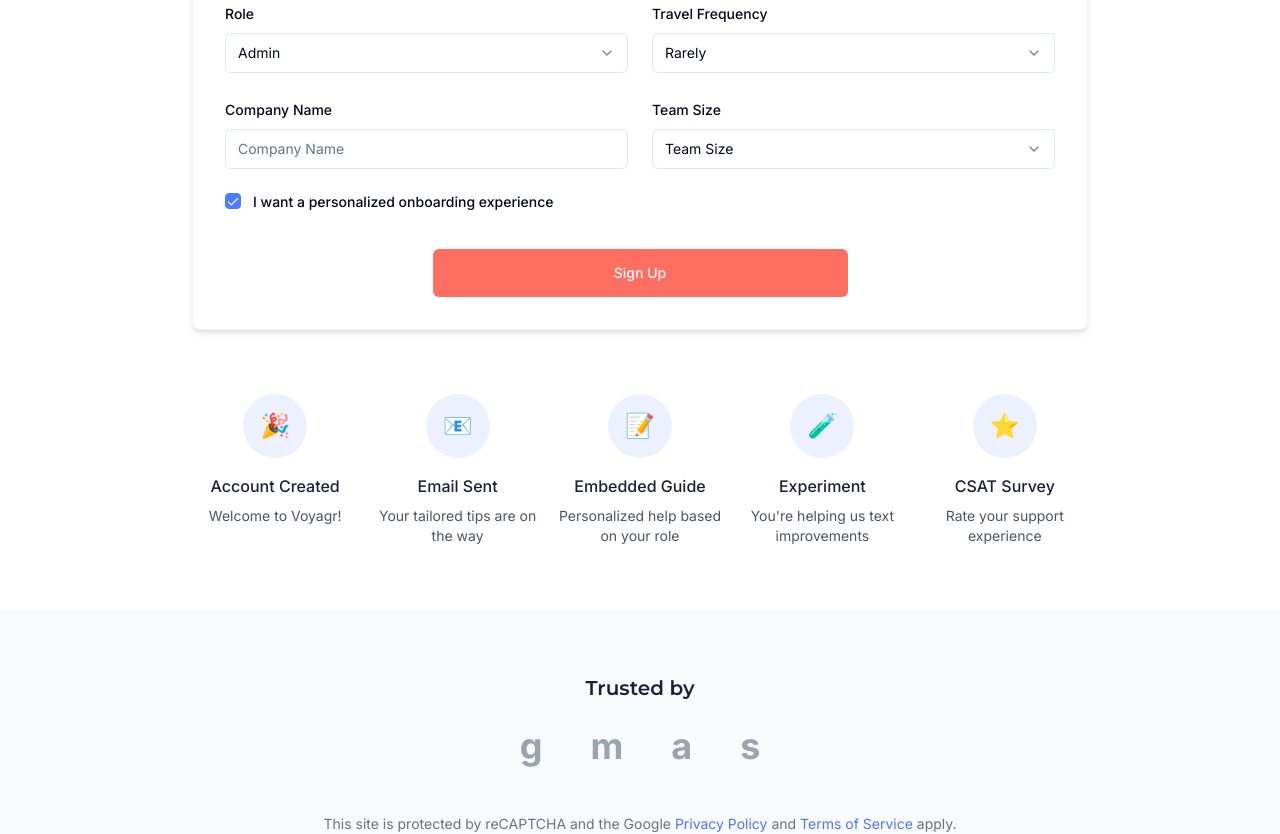
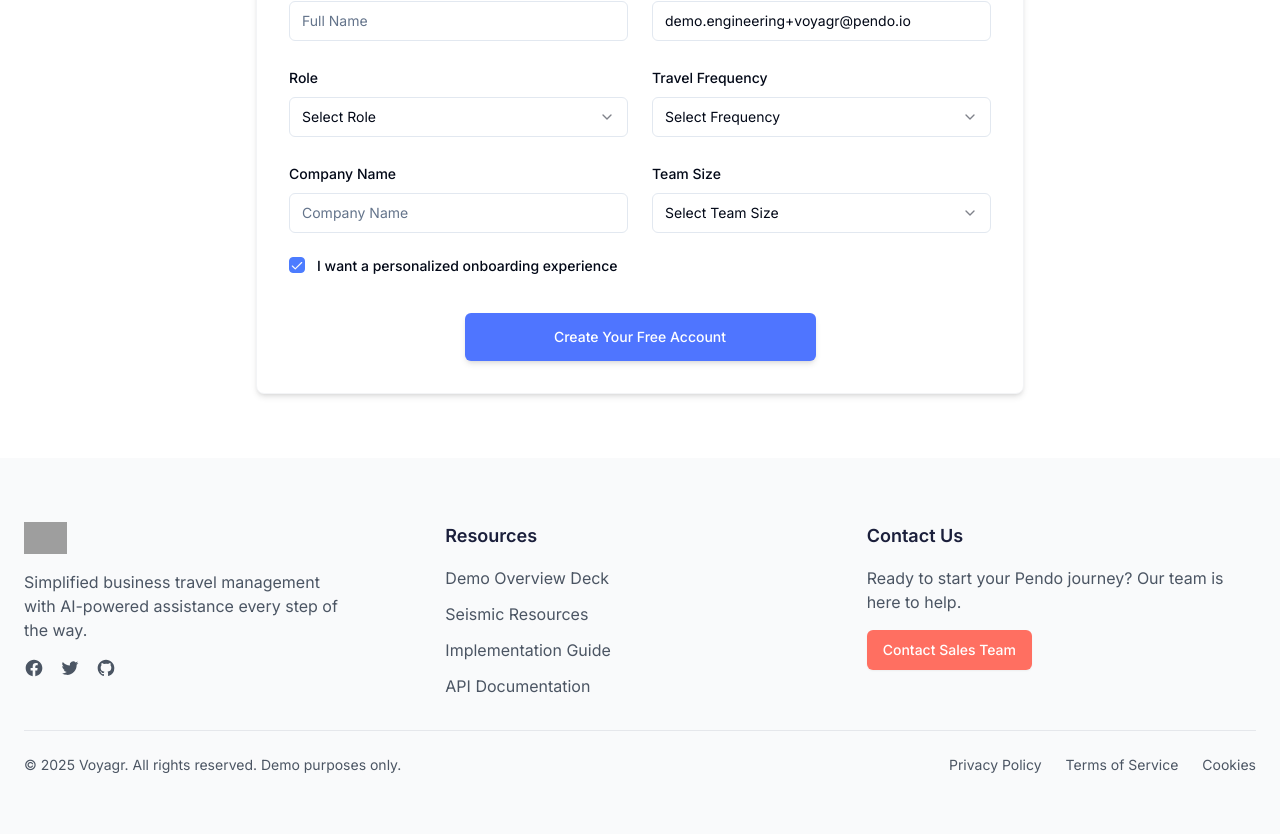
Before and after one commit to Nokamorad/acmetravel-ai-demo-hub, a React (Vite) app: page /signup in a window 1280 px wide. Shown: the part 1133-1967 px from the top of the page. Built offline with nearby package versions, Linux system fonts and the light colour scheme; grey boxes are pictures that could not be loaded; a web font is replaced by a local one.

Commit message:
feat: Implement sign up page
Adds a sign up page with the specified layout, content, and form fields.

```diff
--- a/src/components/auth/SignUpForm.tsx
+++ b/src/components/auth/SignUpForm.tsx
@@ -76,16 +76,6 @@ const SignUpForm: React.FC<SignUpFormProps> = ({ onSignUpSuccess }) => {
         localStorage.setItem("signupFrequency", data.frequency);
         localStorage.setItem("signupCompany", data.company);
 
-        // Update Pendo visitor properties if available
-        if (window && (window as any).updatePendoVisitor) {
-          (window as any).updatePendoVisitor({
-            visitor_type: data.role === "Travel Manager" ? "manager" :
-                          data.frequency === "Weekly" ? "commuter" : "occasional",
-            travel_frequency: data.frequency === "Weekly" ? "frequent" :
-                              data.frequency === "Monthly" ? "regular" : "occasional",
-          });
-        }
-
         // Call the success callback
         onSignUpSuccess();
       }, 1500);
@@ -126,9 +116,7 @@ const SignUpForm: React.FC<SignUpFormProps> = ({ onSignUpSuccess }) => {
   return (
     <Form {...form}>
       <form onSubmit={form.handleSubmit(onSubmit)} className="space-y-6">
-        <div className="grid grid-cols-2 gap-6">
-          {/* First Row */}
-          <div>
+        <div className="grid grid-cols-1 md:grid-cols-2 gap-6">
           <FormField
             control={form.control}
             name="name"
@@ -136,15 +124,13 @@ const SignUpForm: React.FC<SignUpFormProps> = ({ onSignUpSuccess }) => {
               <FormItem>
                 <FormLabel>Full Name</FormLabel>
                 <FormControl>
-                    <Input placeholder="Full Name" {...field} data-pendo-id="signup-name-input" />
+                  <Input placeholder="Full Name" {...field} />
                 </FormControl>
                 <FormMessage />
               </FormItem>
             )}
           />
-          </div>
 
-          <div>
           <FormField
             control={form.control}
             name="email"
@@ -152,35 +138,23 @@ const SignUpForm: React.FC<SignUpFormProps> = ({ onSignUpSuccess }) => {
               <FormItem>
                 <FormLabel>Work Email</FormLabel>
                 <FormControl>
-                    <Input
-                      type="email"
-                      placeholder="Work Email"
-                      {...field}
-                      data-pendo-id="signup-email-input"
-                    />
+                  <Input type="email" placeholder="Work Email" {...field} />
                 </FormControl>
                 <FormMessage />
               </FormItem>
             )}
           />
-          </div>
 
-          {/* Second Row */}
-          <div>
           <FormField
             control={form.control}
             name="role"
             render={({ field }) => (
               <FormItem>
                 <FormLabel>Role</FormLabel>
-                  <Select
-                    onValueChange={field.onChange}
-                    defaultValue={field.value}
-                    data-pendo-id="signup-role-select"
-                  >
+                <Select onValueChange={field.onChange} defaultValue={field.value}>
                   <FormControl>
                     <SelectTrigger>
-                        <SelectValue placeholder="Admin" />
+                      <SelectValue placeholder="Select Role" />
                     </SelectTrigger>
                   </FormControl>
                   <SelectContent>
@@ -195,23 +169,17 @@ const SignUpForm: React.FC<SignUpFormProps> = ({ onSignUpSuccess }) => {
               </FormItem>
             )}
           />
-          </div>
 
-          <div>
           <FormField
             control={form.control}
             name="frequency"
             render={({ field }) => (
               <FormItem>
                 <FormLabel>Travel Frequency</FormLabel>
-                  <Select
-                    onValueChange={field.onChange}
-                    defaultValue={field.value}
-                    data-pendo-id="signup-frequency-select"
-                  >
+                <Select onValueChange={field.onChange} defaultValue={field.value}>
                   <FormControl>
                     <SelectTrigger>
-                        <SelectValue placeholder="Rarely" />
+                      <SelectValue placeholder="Select Frequency" />
                     </SelectTrigger>
                   </FormControl>
                   <SelectContent>
@@ -226,10 +194,7 @@ const SignUpForm: React.FC<SignUpFormProps> = ({ onSignUpSuccess }) => {
               </FormItem>
             )}
           />
-          </div>
 
-          {/* Third Row */}
-          <div>
           <FormField
             control={form.control}
             name="company"
@@ -237,29 +202,23 @@ const SignUpForm: React.FC<SignUpFormProps> = ({ onSignUpSuccess }) => {
               <FormItem>
                 <FormLabel>Company Name</FormLabel>
                 <FormControl>
-                    <Input placeholder="Company Name" {...field} data-pendo-id="signup-company-input" />
+                  <Input placeholder="Company Name" {...field} />
                 </FormControl>
                 <FormMessage />
               </FormItem>
             )}
           />
-          </div>
 
-          <div>
           <FormField
             control={form.control}
             name="teamSize"
             render={({ field }) => (
               <FormItem>
                 <FormLabel>Team Size</FormLabel>
-                  <Select
-                    onValueChange={field.onChange}
-                    defaultValue={field.value}
-                    data-pendo-id="signup-teamsize-select"
-                  >
+                <Select onValueChange={field.onChange} defaultValue={field.value}>
                   <FormControl>
                     <SelectTrigger>
-                        <SelectValue placeholder="Team Size" />
+                      <SelectValue placeholder="Select Team Size" />
                     </SelectTrigger>
                   </FormControl>
                   <SelectContent>
@@ -275,7 +234,6 @@ const SignUpForm: React.FC<SignUpFormProps> = ({ onSignUpSuccess }) => {
             )}
           />
         </div>
-        </div>
 
         <FormField
           control={form.control}
@@ -286,7 +244,6 @@ const SignUpForm: React.FC<SignUpFormProps> = ({ onSignUpSuccess }) => {
                 <Checkbox
                   checked={field.value}
                   onCheckedChange={field.onChange}
-                  data-pendo-id="signup-personalized-checkbox"
                 />
               </FormControl>
               <div className="space-y-1 leading-none">
@@ -299,11 +256,10 @@ const SignUpForm: React.FC<SignUpFormProps> = ({ onSignUpSuccess }) => {
         <div className="flex justify-center pt-4">
           <Button
             type="submit"
-            className="w-1/2 bg-sunset-coral hover:bg-sunset-coral/90 text-white py-6"
+            className="w-full md:w-1/2 bg-sky-blue hover:bg-sky-blue/90 text-white py-6 rounded-md shadow-md hover:shadow-lg transition-all"
             disabled={form.formState.isSubmitting}
-            data-pendo-id="signup-submit-button"
           >
-            {form.formState.isSubmitting ? "Creating Account..." : "Sign Up"}
+            {form.formState.isSubmitting ? "Creating Account..." : "Create Your Free Account"}
           </Button>
         </div>
       </form>
--- a/src/components/ui/button.tsx
+++ b/src/components/ui/button.tsx
@@ -6,11 +6,11 @@ import { cva, type VariantProps } from "class-variance-authority"
 import { cn } from "@/lib/utils"
 
 const buttonVariants = cva(
-  "inline-flex items-center justify-center gap-2 whitespace-nowrap rounded-md text-sm font-medium ring-offset-background transition-colors focus-visible:outline-none focus-visible:ring-2 focus-visible:ring-ring focus-visible:ring-offset-2 disabled:pointer-events-none disabled:opacity-50 [&_svg]:pointer-events-none [&_svg]:size-4 [&_svg]:shrink-0",
+  "inline-flex items-center justify-center gap-2 whitespace-nowrap rounded-md text-sm font-medium transition-colors focus-visible:outline-none focus-visible:ring-2 focus-visible:ring-ring focus-visible:ring-offset-2 disabled:pointer-events-none disabled:opacity-50",
   {
     variants: {
       variant: {
-        default: "bg-sky-blue text-white hover:bg-sky-blue/90",
+        default: "bg-sky-blue text-white hover:bg-sky-blue/90 shadow-sm hover:shadow-md",
         destructive:
           "bg-sunset-coral text-white hover:bg-sunset-coral/90",
         outline:
@@ -38,34 +38,17 @@ export interface ButtonProps
   extends React.ButtonHTMLAttributes<HTMLButtonElement>,
     VariantProps<typeof buttonVariants> {
   asChild?: boolean
-  pendoId?: string
 }
 
 const Button = React.forwardRef<HTMLButtonElement, ButtonProps>(
-  ({ className, variant, size, asChild = false, pendoId, children, ...props }, ref) => {
+  ({ className, variant, size, asChild = false, ...props }, ref) => {
     const Comp = asChild ? Slot : "button"
-
-    // Generate a Pendo ID if one isn't provided
-    const generatedPendoId = pendoId ||
-      (typeof children === 'string' ?
-        `btn-${children.toString().toLowerCase().replace(/\s+/g, '-')}` :
-        undefined);
-
-    // Ensure buttons always have content
-    let buttonContent = children;
-    if (!buttonContent || (React.Children.count(buttonContent) === 0)) {
-      buttonContent = "Submit"; // Default text for empty buttons
-    }
-
     return (
       <Comp
         className={cn(buttonVariants({ variant, size, className }))}
         ref={ref}
-        data-pendo-id={generatedPendoId}
         {...props}
-      >
-        {buttonContent}
-      </Comp>
+      />
     )
   }
 )
--- a/src/pages/SignUp.tsx
+++ b/src/pages/SignUp.tsx
@@ -4,7 +4,6 @@ import { useNavigate } from "react-router-dom";
 import Navbar from "@/components/layout/Navbar";
 import Footer from "@/components/layout/Footer";
 import SignUpForm from "@/components/auth/SignUpForm";
-import { CheckCircle } from "lucide-react";
 
 const SignUp = () => {
   const navigate = useNavigate();
@@ -14,49 +13,12 @@ const SignUp = () => {
     navigate("/");
   };
 
-  // Onboarding steps for the process visualization
-  const onboardingSteps = [
-    {
-      title: "Account Created",
-      description: "Welcome to Voyagr!",
-      icon: "🎉"
-    },
-    {
-      title: "Email Sent",
-      description: "Your tailored tips are on the way",
-      icon: "📧"
-    },
-    {
-      title: "Embedded Guide",
-      description: "Personalized help based on your role",
-      icon: "📝"
-    },
-    {
-      title: "Experiment",
-      description: "You're helping us text improvements",
-      icon: "🧪"
-    },
-    {
-      title: "CSAT Survey",
-      description: "Rate your support experience",
-      icon: "⭐"
-    }
-  ];
-
-  // Trust logos
-  const trustLogos = [
-    { name: "Google", abbreviation: "g" },
-    { name: "Microsoft", abbreviation: "m" },
-    { name: "Amazon", abbreviation: "a" },
-    { name: "Salesforce", abbreviation: "s" }
-  ];
-
   return (
     <div className="min-h-screen flex flex-col bg-white">
       <Navbar />
       <main className="flex-grow">
         {/* Hero Section */}
-        <section className="py-16 md:py-24">
+        <section className="py-16 md:py-24 hero-gradient">
           <div className="container mx-auto px-4">
             <div className="flex flex-col md:flex-row items-center justify-between">
               <div className="max-w-xl mb-10 md:mb-0">
@@ -69,7 +31,6 @@ const SignUp = () => {
                 <button
                   onClick={() => document.getElementById('signup-form')?.scrollIntoView({ behavior: 'smooth' })}
                   className="bg-sky-blue text-white py-3 px-8 rounded-md shadow-lg hover:shadow-xl transition-all font-medium"
-                  data-pendo-id="hero-cta-button"
                 >
                   Create Your Free Account
                 </button>
@@ -78,7 +39,7 @@ const SignUp = () => {
                 <img
                   src="/public/lovable-uploads/f2812308-776f-41b1-8b83-d0ead1af1f3a.png"
                   alt="Business traveler using Voyagr"
-                  className="w-full h-auto"
+                  className="w-full h-auto rounded-lg shadow-lg"
                 />
               </div>
             </div>
@@ -88,48 +49,11 @@ const SignUp = () => {
         {/* Form Section */}
         <section className="py-16 bg-white" id="signup-form">
           <div className="container mx-auto px-4">
-            <div className="max-w-4xl mx-auto">
+            <div className="max-w-3xl mx-auto">
               <div className="bg-white shadow-md rounded-lg p-8 border border-gray-100">
+                <h2 className="text-2xl font-header font-bold text-center mb-8">Create Your Account</h2>
                 <SignUpForm onSignUpSuccess={handleSignUpSuccess} />
               </div>
-
-              {/* Onboarding Process Visualization */}
-              <div className="mt-16">
-                <div className="grid grid-cols-5 gap-4">
-                  {onboardingSteps.map((step, index) => (
-                    <div key={index} className="flex flex-col items-center text-center">
-                      <div className="w-16 h-16 rounded-full bg-sky-blue/10 flex items-center justify-center mb-4 text-2xl">
-                        {step.icon}
-                      </div>
-                      <h4 className="font-medium text-midnight-navy mb-2">{step.title}</h4>
-                      <p className="text-sm text-gray-600">{step.description}</p>
-                    </div>
-                  ))}
-                </div>
-              </div>
-            </div>
-          </div>
-        </section>
-
-        {/* Trust Section */}
-        <section className="py-16 bg-gray-50">
-          <div className="container mx-auto px-4">
-            <div className="max-w-3xl mx-auto text-center">
-              <h3 className="text-xl font-header font-semibold text-midnight-navy mb-6">
-                Trusted by
-              </h3>
-
-              <div className="flex justify-center gap-12 items-center mb-12">
-                {trustLogos.map((logo, index) => (
-                  <div key={index} className="text-4xl text-gray-400 font-bold">
-                    {logo.abbreviation}
-                  </div>
-                ))}
-              </div>
-
-              <p className="text-sm text-gray-500 mt-8">
-                This site is protected by reCAPTCHA and the Google <a href="#" className="text-sky-blue hover:underline">Privacy Policy</a> and <a href="#" className="text-sky-blue hover:underline">Terms of Service</a> apply.
-              </p>
             </div>
           </div>
         </section>
--- a/tailwind.config.ts
+++ b/tailwind.config.ts
@@ -62,11 +62,11 @@ export default {
 					border: 'hsl(var(--sidebar-border))',
 					ring: 'hsl(var(--sidebar-ring))'
 				},
-				// Voyagr brand colors with correct hex values from the design
+				// Voyagr brand colors with correct values
 				"sky-blue": "#4F75FF",
-				"midnight-navy": "#1B1F3B", // Corrected from #1BF13B to a proper navy color
-				"cloud-gray": "#E1E3E6", // Corrected from #E13EE6 to a proper gray color
-				"sunset-coral": "#FF6F61", // Corrected from #FFF61 to a proper coral color
+				"midnight-navy": "#1B1F3B",
+				"cloud-gray": "#E1E3E6",
+				"sunset-coral": "#FF6F61",
 				// Legacy Acme colors (keep for backward compatibility)
 				acme: {
 					purple: '#9b87f5',
```
Lines whose indentation alone changed are shown as unchanged.
